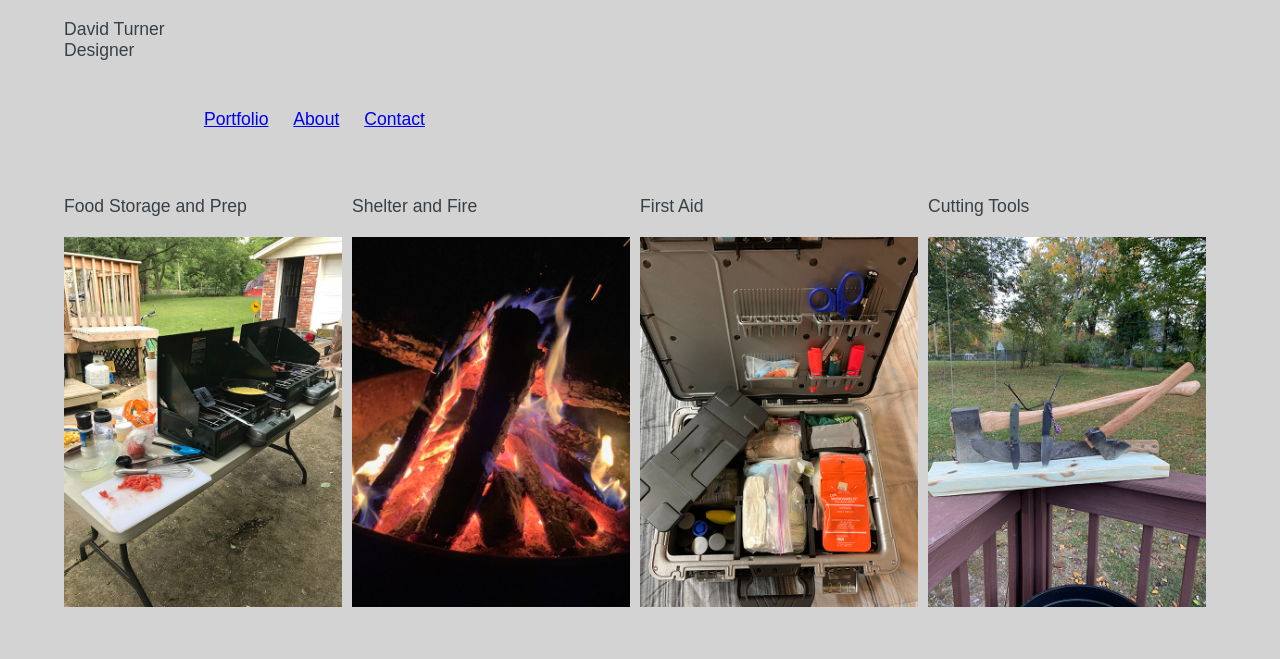
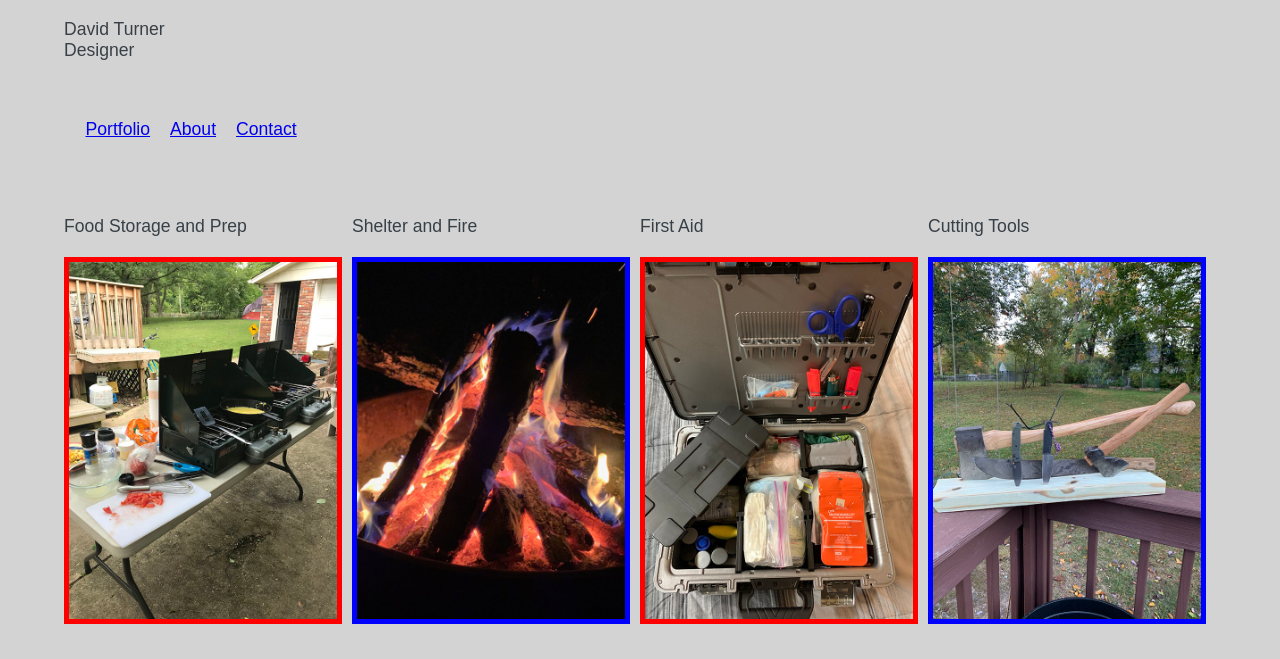
Before and after one commit to DavidTurner11/PrepProject2020, a plain HTML site: page index.html in a window 1280 px wide. Shown: the part 513-1172 px from the top of the page. Drawn offline with Linux system fonts and the light colour scheme.

Commit message:
html and css update

```diff
--- a/CSS/main.css
+++ b/CSS/main.css
@@ -40,8 +40,6 @@ h2 {
 }
 
 nav {
-  float: left;
-  text-align: left;
   margin-right: 0;
   width: auto;
   list-style: none;
@@ -49,6 +47,12 @@ nav {
 nav li {
   display: inline;
   padding: 10px;
+}
+.navul {
+  display: flex;
+  flex-direction: column;
+  width: 100%;
+  padding-inline-start: 0;
 }
 footer {
   font-family: 'Changa One', sans-serif;
@@ -78,29 +82,26 @@ social-icon{
   flex-direction: column;
   width: 100%;
 }
+#gallery li:nth-child(odd) img {
+  border: 5px solid red;
+}
+
+#gallery li:nth-child(even) img {
+  border: 5px solid blue;
+}
 
 /* media Queries*/
 
 @media only screen and (min-width: 480px) {
 
   .nav {
-    float: left;
-    width: 30%;
-    margin: 0 0 0 5%;
     padding: 25px 1%;
     margin-bottom: 0;
   }
+.navul {
+  flex-direction: row;
+}
 
-  .nav li:first-child a {
-    margin-left: 0;
-  }
-
-  .nav li:last-child a {
-    margin-right: 0;
-  }
-
-}
-}
 /*#gallery{
   flex-direction: column;
   flex: 50%;
--- a/index.html
+++ b/index.html
@@ -17,7 +17,7 @@
         <h2>Designer</h2>
       </a>
       <nav class="nav">
-        <ul>
+        <ul class="navul">
           <li><a href="index.html" class="selected">Portfolio</a></li>
           <li><a href="about.html">About</a></li>
           <li><a href="contact.html">Contact</a></li>
```
